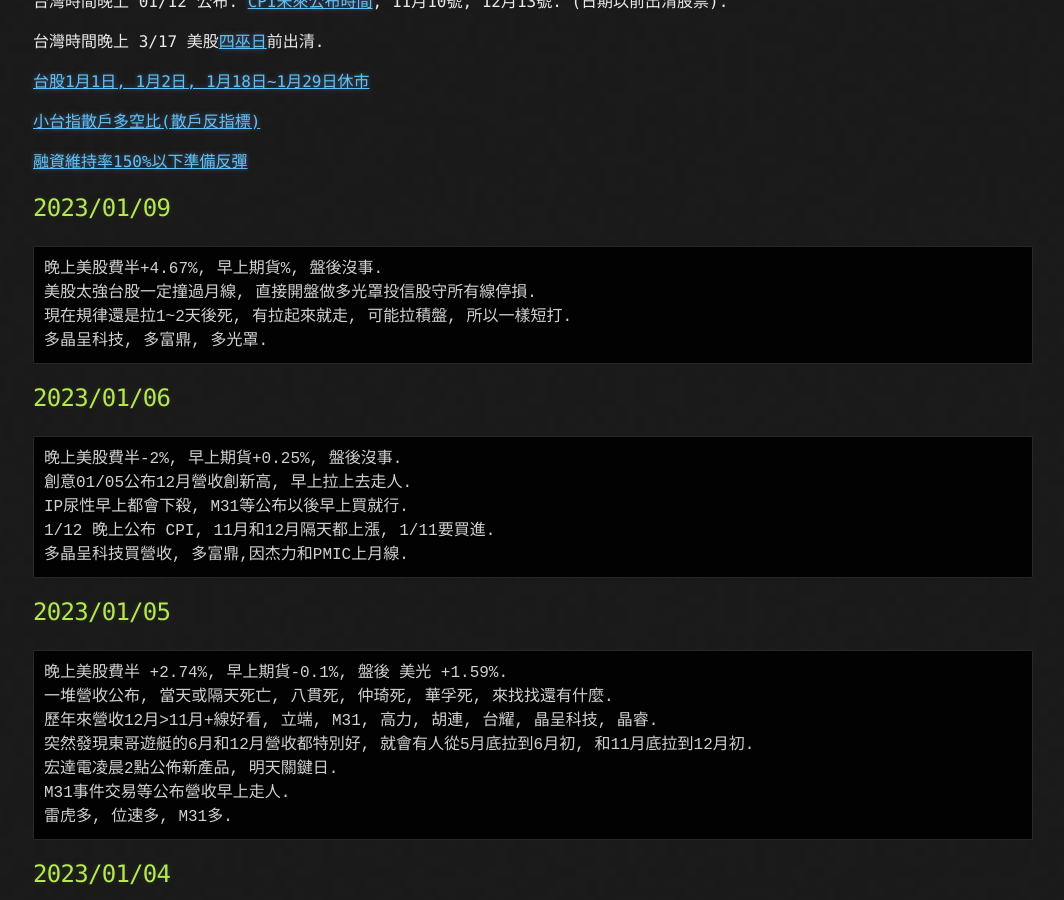
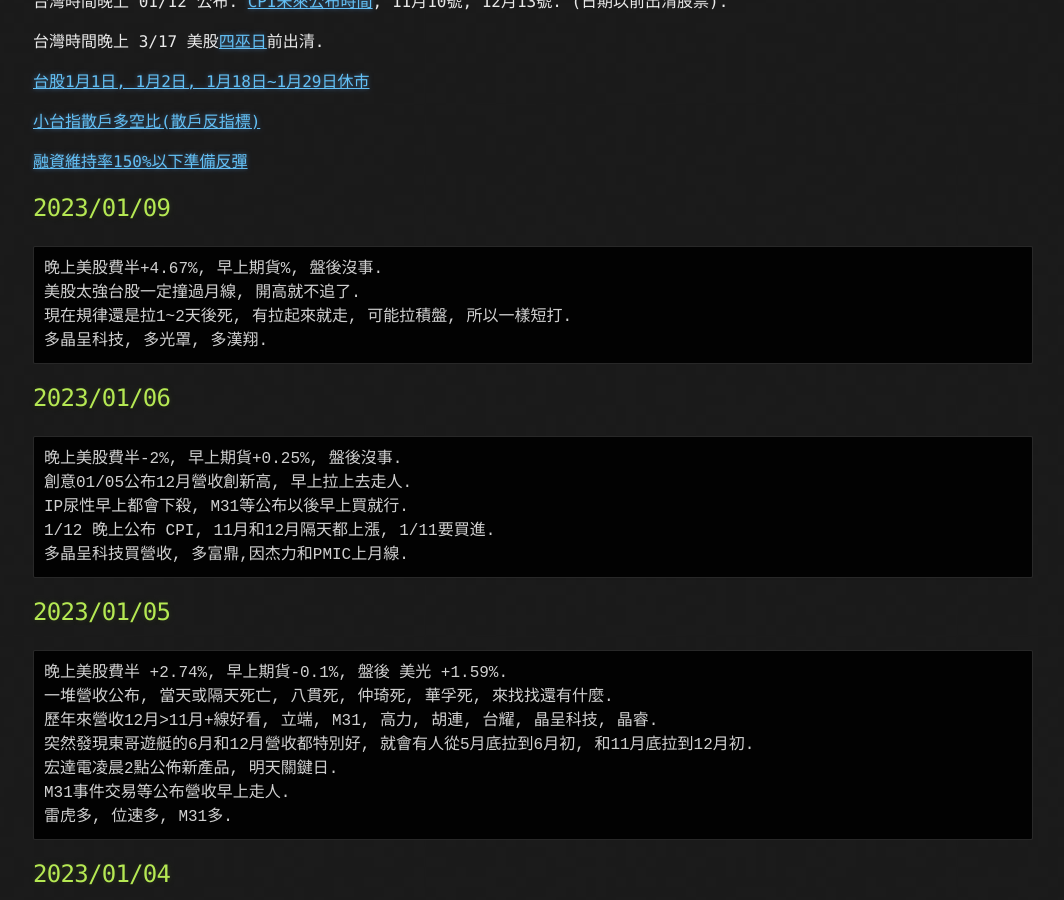
Before and after one commit to lepg5487/Stock_God, a Jekyll site: the page built from index.md, in a window 1280 px wide and 900 px high, scrolled down 428 px. Shown: the whole window, without its empty margins (107-1171 px from the left). Built offline with Jekyll 4.4.1, drawn with Linux system fonts in a browser that asks for light colours; our own code applies the rules of GitHub Pages for plain Markdown files.

Commit message:
Update index.md

````diff
--- a/index.md
+++ b/index.md
@@ -23,9 +23,9 @@ layout: testlayouts
 ## 2023/01/09
 ```
 晚上美股費半+4.67%, 早上期貨%, 盤後沒事.
-美股太強台股一定撞過月線, 直接開盤做多光罩投信股守所有線停損.
+美股太強台股一定撞過月線, 開高就不追了.
 現在規律還是拉1~2天後死, 有拉起來就走, 可能拉積盤, 所以一樣短打.
-多晶呈科技, 多富鼎, 多光罩.
+多晶呈科技, 多光罩, 多漢翔.
 ```
 
 ## 2023/01/06
````
